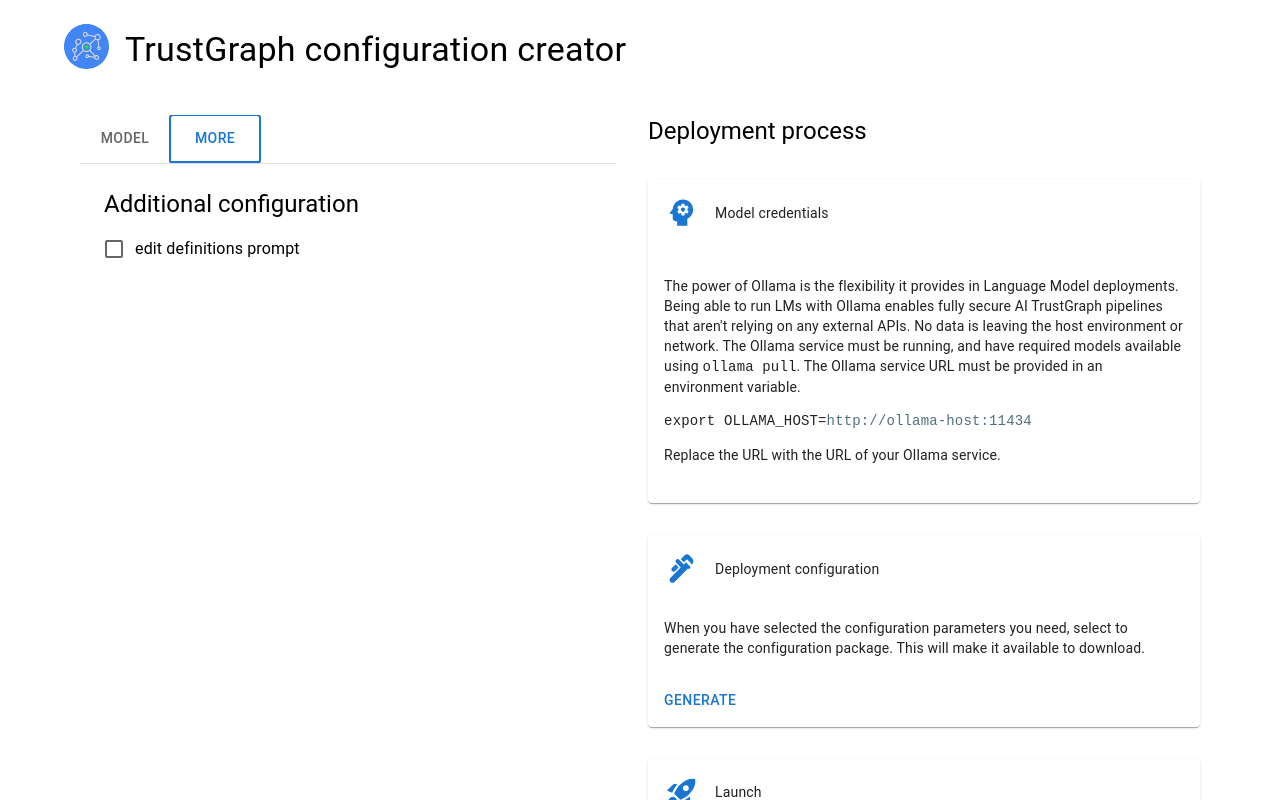
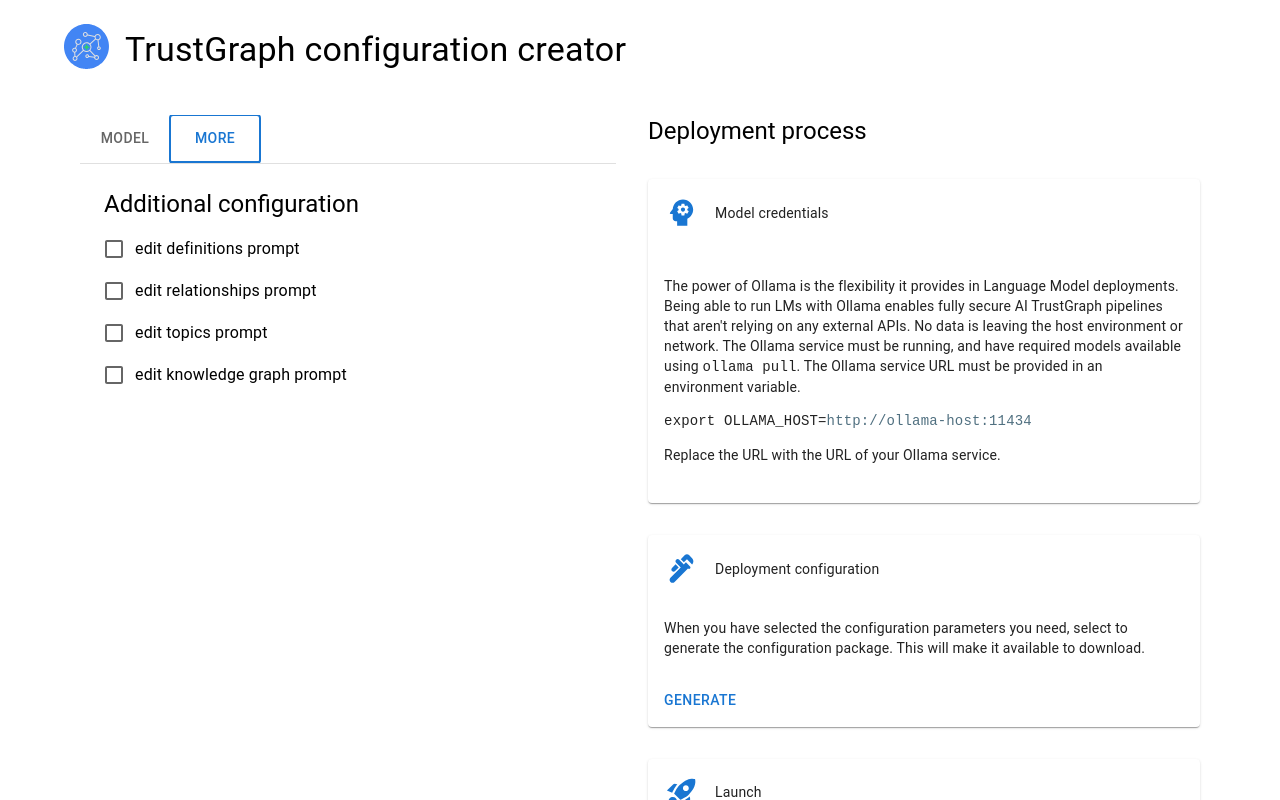
Before and after one commit to trustgraph-ai/simple-config-ui, a React (Vite) app: page / in a window 1280 px wide. Both pictures are taken after a click on the tab "MORE". Shown: the top 800 px of the page. Built offline with nearby package versions, Linux system fonts and the light colour scheme.

Commit message:
Tabs model, not nice for navigation

```diff
--- a/src/simple-editor/AdvancedOptions.tsx
+++ b/src/simple-editor/AdvancedOptions.tsx
@@ -11,6 +11,9 @@ const ParamsForm: React.FC = ({
 }) => {
 
     const DEFINITIONS_PROMPT = "definitions-prompt";
+    const RELATIONSHIPS_PROMPT = "relationships-prompt";
+    const TOPICS_PROMPT = "topics-prompt";
+    const KG_QUERY_PROMPT = "kg-query-prompt";
 
     const advancedOptions
         = useModelParamsStore((state) => state.advancedOptions);
@@ -19,24 +22,42 @@ const ParamsForm: React.FC = ({
         = useModelParamsStore((state) => state.setAdvancedOptions);
 
     const definitions = advancedOptions.has(DEFINITIONS_PROMPT);
+    const relationships = advancedOptions.has(RELATIONSHIPS_PROMPT);
+    const topics = advancedOptions.has(TOPICS_PROMPT);
+    const kgQuery = advancedOptions.has(KG_QUERY_PROMPT);
 
-    const onDefinitions = (e) => {
-
-        if (!definitions) {
+    const set = (o : string, value : boolean) => {
+        if (value) {
             const opts = new Set(advancedOptions);
-            opts.add(DEFINITIONS_PROMPT);
+            opts.add(o);
             setAdvancedOptions(opts);
         } else {
             const opts = new Set(advancedOptions);
-            opts.delete(DEFINITIONS_PROMPT);
+            opts.delete(o);
             setAdvancedOptions(opts);
         }
+    }
 
+    const onDefinitions = (e) => {
+        set(DEFINITIONS_PROMPT, !definitions);
+    };
+
+    const onRelationships = (e) => {
+        set(RELATIONSHIPS_PROMPT, !relationships);
+    };
+
+    const onTopics = (e) => {
+        set(TOPICS_PROMPT, !topics);
+    };
+
+    const onKgQuery = (e) => {
+        set(KG_QUERY_PROMPT, !kgQuery);
     };
 
     return (
 
         <FormGroup>
+
             <FormControlLabel
                 control={
                     <Checkbox
@@ -46,6 +67,35 @@ const ParamsForm: React.FC = ({
                 }
                 label="edit definitions prompt"
             />
+
+            <FormControlLabel
+                control={
+                    <Checkbox
+                        checked={relationships}
+                        onChange={onRelationships}
+                    />
+                }
+                label="edit relationships prompt"
+            />
+
+            <FormControlLabel
+                control={
+                    <Checkbox
+                        checked={topics}
+                        onChange={onTopics}
+                    />
+                }
+                label="edit topics prompt"
+            />
+            <FormControlLabel
+                control={
+                    <Checkbox
+                        checked={kgQuery}
+                        onChange={onKgQuery}
+                    />
+                }
+                label="edit knowledge graph prompt"
+            />
         </FormGroup>
 
   );
--- a/src/simple-editor/Configuration.tsx
+++ b/src/simple-editor/Configuration.tsx
@@ -33,6 +33,9 @@ function CustomTabPanel(props: TabPanelProps) {
 const tabs = (opts : Set<string>) => {
 
     const DEFINITIONS_PROMPT = "definitions-prompt";
+    const RELATIONSHIPS_PROMPT = "relationships-prompt";
+    const TOPICS_PROMPT = "topics-prompt";
+    const KG_QUERY_PROMPT = "kg-query-prompt";
 
     let tabs = [
         <Tab label="Model"/>,
@@ -41,6 +44,15 @@ const tabs = (opts : Set<string>) => {
 
     if (opts.has(DEFINITIONS_PROMPT))
         tabs.push(<Tab label="Definitions prompt"/>);
+
+    if (opts.has(RELATIONSHIPS_PROMPT))
+        tabs.push(<Tab label="Relationships prompt"/>);
+
+    if (opts.has(TOPICS_PROMPT))
+        tabs.push(<Tab label="Topics prompt"/>);
+
+    if (opts.has(KG_QUERY_PROMPT))
+        tabs.push(<Tab label="Knowledge graph prompt"/>);
 
     return tabs;
 
@@ -98,6 +110,36 @@ const Configuration: React.FC = () => {
 
             </CustomTabPanel>
 
+            <CustomTabPanel value={value} index={3}>
+
+                <Typography variant="h5" component="h2" gutterBottom>
+                  Relationships prompt
+                </Typography>
+
+                <p>asdasdasd</p>
+
+            </CustomTabPanel>
+
+            <CustomTabPanel value={value} index={4}>
+
+                <Typography variant="h5" component="h2" gutterBottom>
+                  Topics prompt
+                </Typography>
+
+                <p>asdasdasd</p>
+
+            </CustomTabPanel>
+
+            <CustomTabPanel value={value} index={5}>
+
+                <Typography variant="h5" component="h2" gutterBottom>
+                  Knowledge graph query prompt
+                </Typography>
+
+                <p>asdasdasd</p>
+
+            </CustomTabPanel>
+
         </>
 
     );
--- a/src/simple-editor/state/ModelParams.ts
+++ b/src/simple-editor/state/ModelParams.ts
@@ -2,6 +2,7 @@
 import { create } from 'zustand'
 
 interface ModelParams {
+
     graphStore : string;
     vectorDB : string;
     chunkerType: string;
```
